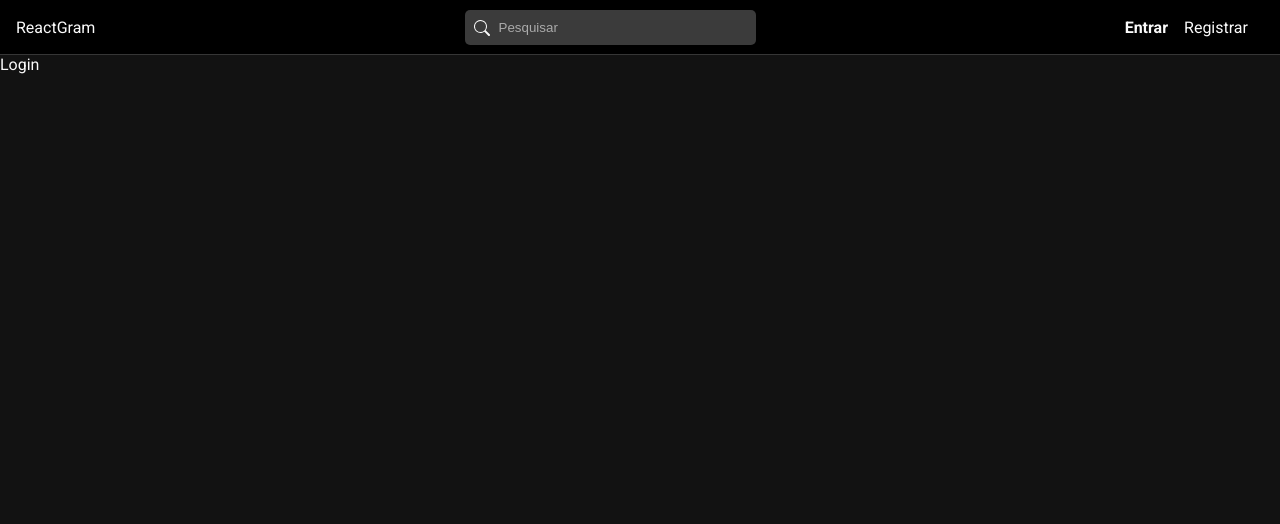
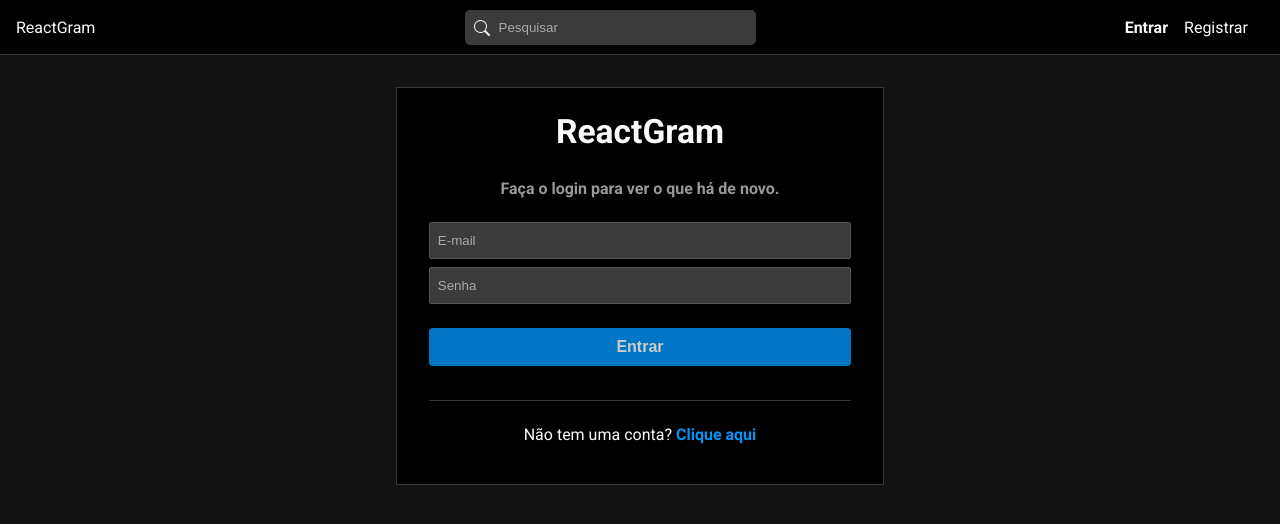
Before and after one commit to alexandrerogeriosn93/project-react-reactgram, a React (Vite) app in the folder frontend/: page /login in a window 1280 px wide. Shown: the top 524 px of the page. Built offline with nearby package versions, Linux system fonts and the light colour scheme.

Commit message:
feat: create form login

```diff
--- a/frontend/src/pages/Auth/Login.jsx
+++ b/frontend/src/pages/Auth/Login.jsx
@@ -1,7 +1,42 @@
+import { useEffect, useState } from "react";
+import { useDispatch, useSelector } from "react-redux";
+import { Link } from "react-router-dom";
+
+import Message from "../../components/Message/Message";
 import "./Auth.css";
 
 const Login = () => {
-  return <div>Login</div>;
+  const [email, setEmail] = useState("");
+  const [password, setPassword] = useState("");
+
+  const handleSubmit = (e) => {
+    e.preventDefault();
+  };
+
+  return (
+    <div id="login">
+      <h2>ReactGram</h2>
+      <p className="subtitle">Faça o login para ver o que há de novo.</p>
+      <form onSubmit={handleSubmit}>
+        <input
+          type="email"
+          placeholder="E-mail"
+          onChange={(e) => setEmail(e.target.value)}
+          value={email || ""}
+        />
+        <input
+          type="password"
+          placeholder="Senha"
+          onChange={(e) => setPassword(e.target.value)}
+          value={password || ""}
+        />
+        <input type="submit" value="Entrar" />
+      </form>
+      <p>
+        Não tem uma conta? <Link to="/register">Clique aqui</Link>
+      </p>
+    </div>
+  );
 };
 
 export default Login;
```
